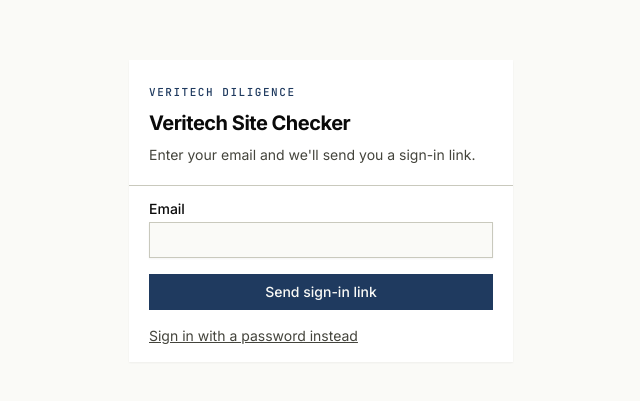
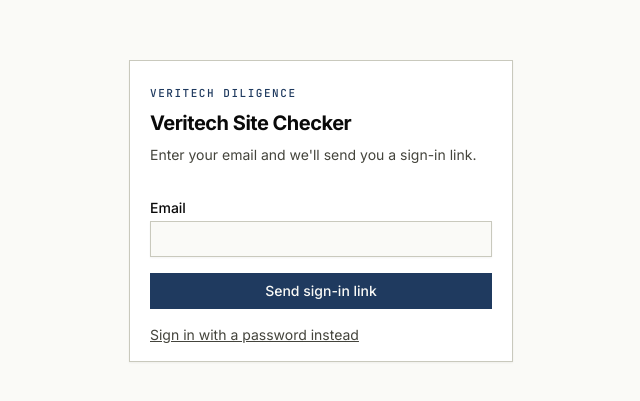
Before and after one commit to d-voorhees/veritech-scan, a Next.js app in the folder apps/web/: page /login in a window 1280 px wide. Shown: the part 189-590 px from the top of the page, without its empty margins (319-959 px from the left). Built offline with nearby package versions, Linux system fonts and the light colour scheme; no server answers.

Commit message:
fixing email signup

```diff
--- a/apps/web/src/app/login/page.tsx
+++ b/apps/web/src/app/login/page.tsx
@@ -117,8 +117,8 @@
 
   return (
     <div className="flex min-h-screen items-center justify-center bg-background px-4">
-      <Card className="w-full max-w-sm border-0">
-        <CardHeader className="gap-2 pb-5 pt-6">
+      <Card className="w-full max-w-sm">
+        <CardHeader className="gap-2 border-b-0 pb-5 pt-6">
           <div className="eyebrow text-primary">{productConfig.parentBrand}</div>
           <CardTitle className="text-xl font-bold tracking-tight text-foreground">
             {productConfig.productName}
```
